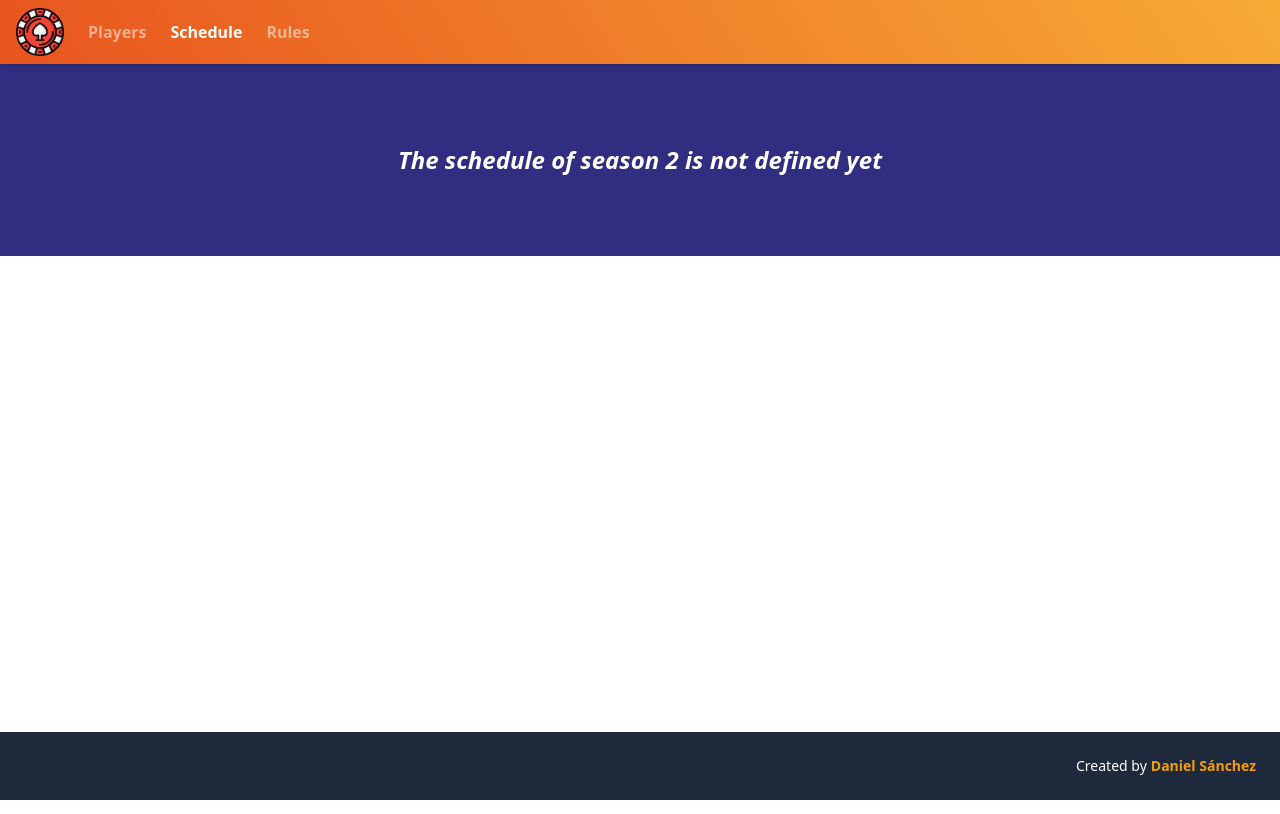
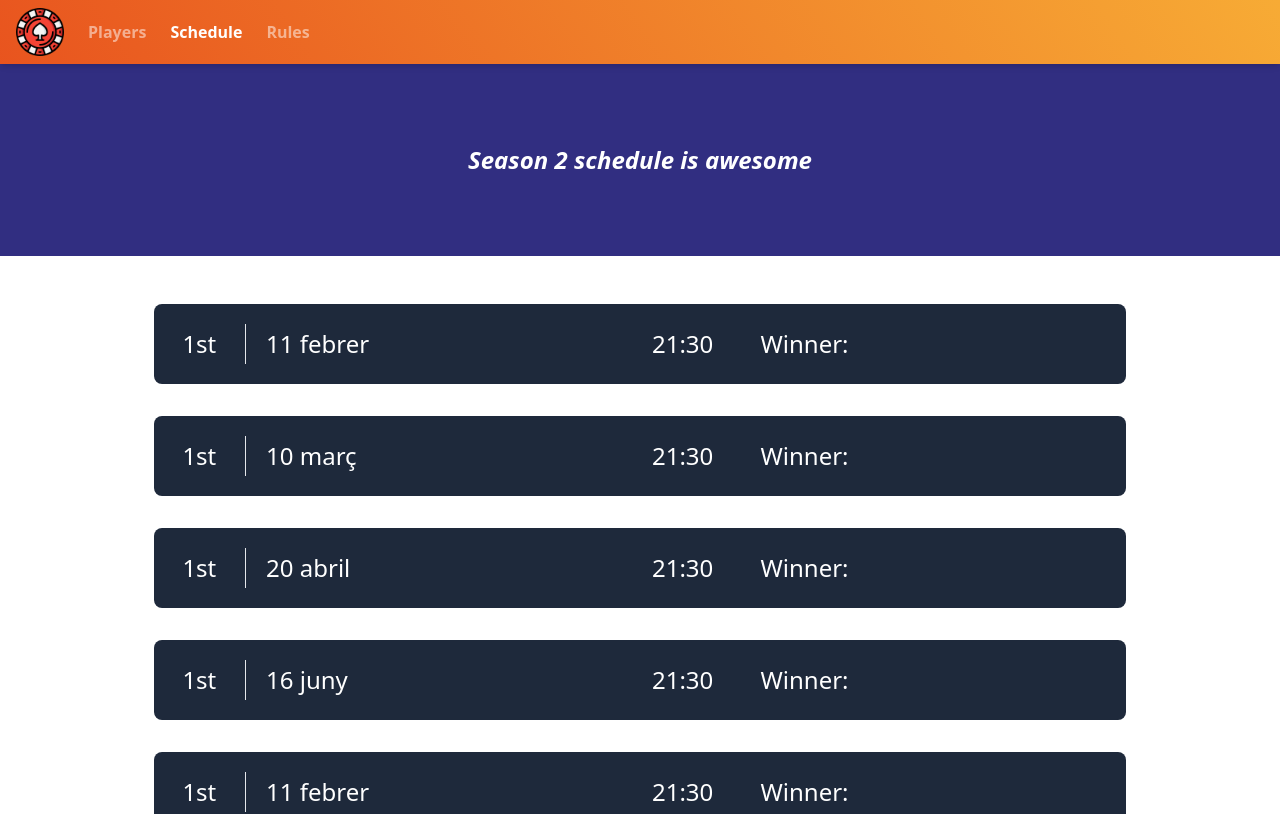
Before and after one commit to dguasch89/poker-league, a React (Vite) app: page /schedule in a window 1280 px wide. Shown: the top 814 px of the page. Built offline with nearby package versions, Linux system fonts and the light colour scheme.

Commit message:
chore: schedule inital layout

```diff
--- a/src/UI/views/Schedule.tsx
+++ b/src/UI/views/Schedule.tsx
@@ -1,9 +1,36 @@
 export function Schedule() {
+  const gameDates = [
+    "11 febrer",
+    "10 març",
+    "20 abril",
+    "16 juny",
+    "11 febrer",
+    "10 març",
+    "20 abril",
+    "16 juny",
+    "20 abril",
+    "16 juny",
+  ];
+
   return (
-    <div className="p-20 bg-indigo-900">
-      <h2 className="font-bold text-center text-2xl text-white italic ">
-        The schedule of season 2 is not defined yet
-      </h2>
-    </div>
+    <>
+      <div className="p-20 bg-indigo-900">
+        <h2 className="font-bold text-center text-2xl text-white italic ">
+          Season 2 schedule is awesome
+        </h2>
+      </div>
+      <div className="flex justify-center items-center p-8">
+        <div className="flex flex-col justify-center w-full items-center">
+          {gameDates.map((g) => (
+            <div className="grid gap-4 grid-cols-schedule justify-center items-center rounded-lg h-20 w-4/5  m-4 text-2xl text-white bg-slate-800">
+              <span className="p-1 text-center border-r">1st</span>
+              <span className="p-1">{g}</span>
+              <span className="p-1">{"21:30"}</span>
+              <span className="p-1">Winner:</span>
+            </div>
+          ))}
+        </div>
+      </div>
+    </>
   );
 }
--- a/tailwind.config.cjs
+++ b/tailwind.config.cjs
@@ -1,11 +1,12 @@
 /** @type {import('tailwindcss').Config} */
 module.exports = {
-  content: ['./src/**/*.{html,js,tsx}'],
+  content: ["./src/**/*.{html,js,tsx}"],
   theme: {
     extend: {
       gridTemplateColumns: {
         // Complex site-specific column configuration
-        standings: '10% 1fr 15% 15% 15%',
+        standings: "10% 1fr 15% 15% 15%",
+        schedule: "1fr 4fr 1fr 4fr ",
       },
     },
   },
```
